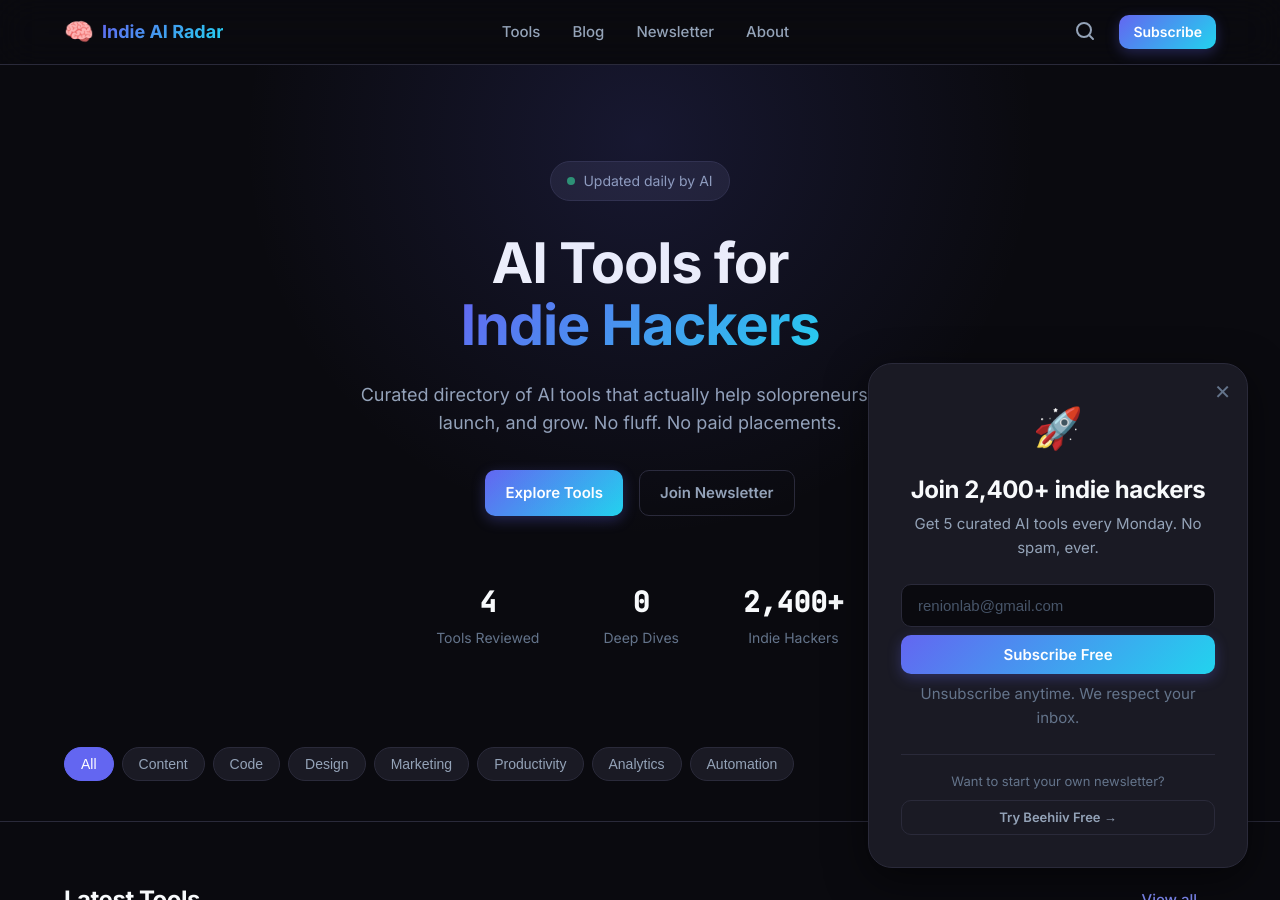
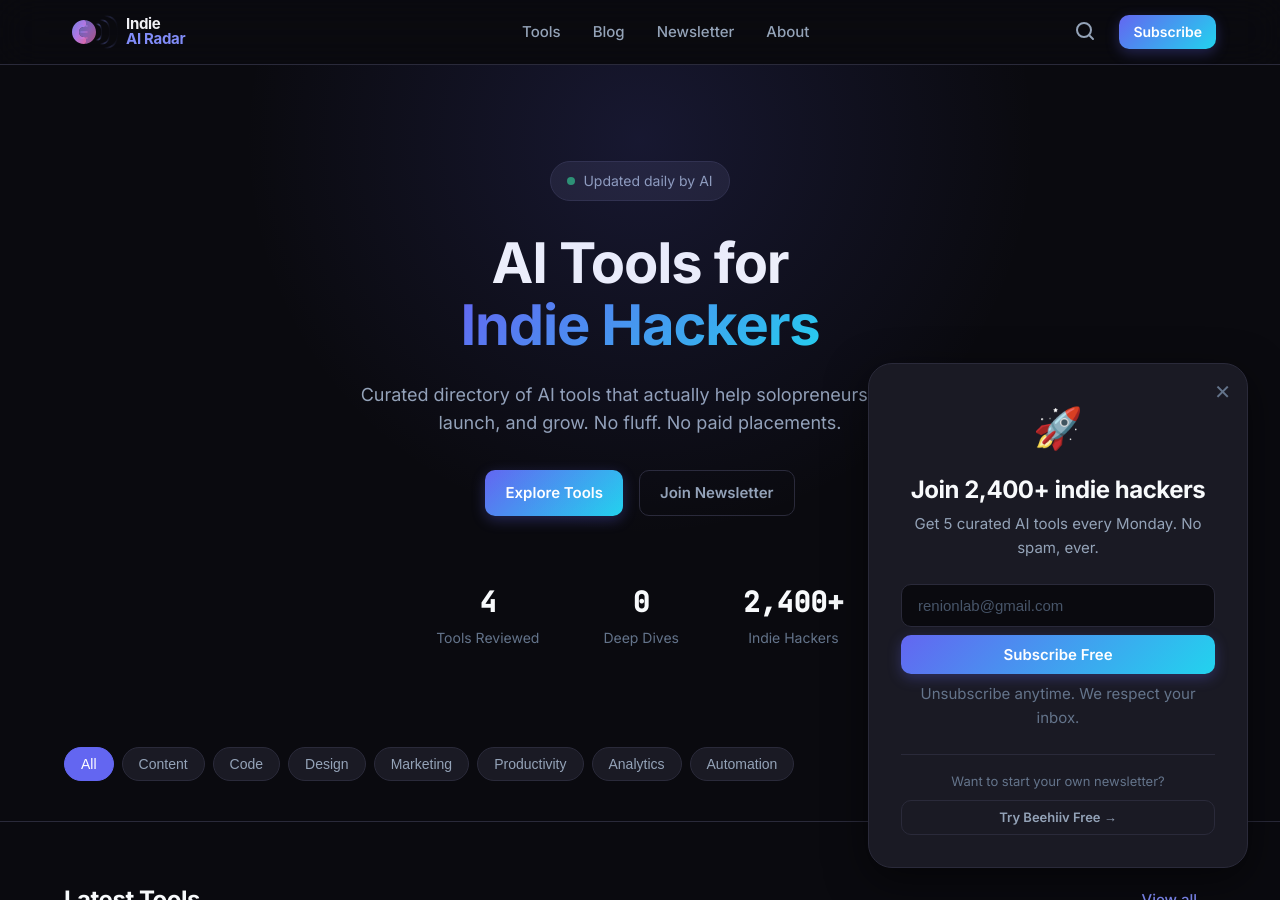
Before and after one commit to renion-dev/indiearadar, a Jekyll site: the page built from index.md, in a window 1280 px wide and 900 px high. Built offline with Jekyll 4.4.1, drawn with Linux system fonts in a browser that asks for light colours.

Commit message:
feat: add custom SVG logo + favicon

```diff
--- a/_includes/header.html
+++ b/_includes/header.html
@@ -1 +1,52 @@
-<header class="site-header"><div class="container"><div class="header-inner"><a href="{{ '/' | relative_url }}" class="logo"><span class="logo-icon">🧠</span><span class="logo-text">Indie AI Radar</span></a><nav class="main-nav" id="mainNav"><a href="{{ '/tools' | relative_url }}" class="nav-link">Tools</a><a href="{{ '/blog' | relative_url }}" class="nav-link">Blog</a><a href="{{ '/newsletter' | relative_url }}" class="nav-link">Newsletter</a><a href="{{ '/about' | relative_url }}" class="nav-link">About</a></nav><div class="header-actions"><button class="search-toggle" id="searchToggle" aria-label="Search"><svg width="20" height="20" viewBox="0 0 20 20" fill="none"><circle cx="9" cy="9" r="7" stroke="currentColor" stroke-width="2"/><path d="M14 14l4 4" stroke="currentColor" stroke-width="2" stroke-linecap="round"/></svg></button><a href="{{ '/newsletter' | relative_url }}" class="btn btn-sm btn-primary">Subscribe</a><button class="menu-toggle" id="menuToggle" aria-label="Menu"><span></span><span></span><span></span></button></div></div></div><div class="search-overlay" id="searchOverlay"><div class="search-container"><input type="text" id="searchInput" placeholder="Search tools, reviews, categories..." autocomplete="off"><button class="search-close" id="searchClose">✕</button><div class="search-results" id="searchResults"></div></div></div></header>
+<!-- ============================================ -->
+<!-- FILE: header.html                            -->
+<!-- ============================================ -->
+<header class="site-header">
+  <div class="container">
+    <div class="header-inner">
+      <!-- Logo -->
+        <a href="{{ '/' | relative_url }}" class="logo">
+        <img src="{{ '/assets/images/logo.svg' | relative_url }}"
+            alt="Indie AI Radar"
+            height="32"
+            width="auto">
+        </a>
+
+      <!-- Main Navigation -->
+      <nav class="main-nav" id="mainNav">
+        <a href="{{ '/tools' | relative_url }}" class="nav-link">Tools</a>
+        <a href="{{ '/blog' | relative_url }}" class="nav-link">Blog</a>
+        <a href="{{ '/newsletter' | relative_url }}" class="nav-link">Newsletter</a>
+        <a href="{{ '/about' | relative_url }}" class="nav-link">About</a>
+      </nav>
+
+      <!-- Header Actions -->
+      <div class="header-actions">
+        <button class="search-toggle" id="searchToggle" aria-label="Search">
+          <svg width="20" height="20" viewBox="0 0 20 20" fill="none">
+            <circle cx="9" cy="9" r="7" stroke="currentColor" stroke-width="2" />
+            <path d="M14 14l4 4" stroke="currentColor" stroke-width="2" stroke-linecap="round" />
+          </svg>
+        </button>
+
+        <a href="{{ '/newsletter' | relative_url }}" class="btn btn-sm btn-primary">Subscribe</a>
+
+        <button class="menu-toggle" id="menuToggle" aria-label="Menu">
+          <span></span>
+          <span></span>
+          <span></span>
+        </button>
+      </div>
+
+    </div>
+  </div>
+
+  <!-- Search Overlay -->
+  <div class="search-overlay" id="searchOverlay">
+    <div class="search-container">
+      <input type="text" id="searchInput" placeholder="Search tools, reviews, categories..." autocomplete="off">
+      <button class="search-close" id="searchClose">✕</button>
+      <div class="search-results" id="searchResults"></div>
+    </div>
+  </div>
+</header>
--- a/_layouts/default.html
+++ b/_layouts/default.html
@@ -15,6 +15,7 @@
   <link rel="preconnect" href="https://fonts.googleapis.com">
   <link href="https://fonts.googleapis.com/css2?family=Inter:wght@300;400;500;600;700;800&family=JetBrains+Mono:wght@400;500&display=swap" rel="stylesheet">
   <link rel="stylesheet" href="{{ '/assets/css/main.css' | relative_url }}">
+  <link rel="icon" type="image/svg+xml" href="{{ '/assets/images/favicon.svg' | relative_url }}">
   {% seo %}{% feed_meta %}
   {% include head-custom.html %}
 </head>
```
Also changed, not shown: assets/images/favicon.svg (added), assets/images/logo.svg (added).
